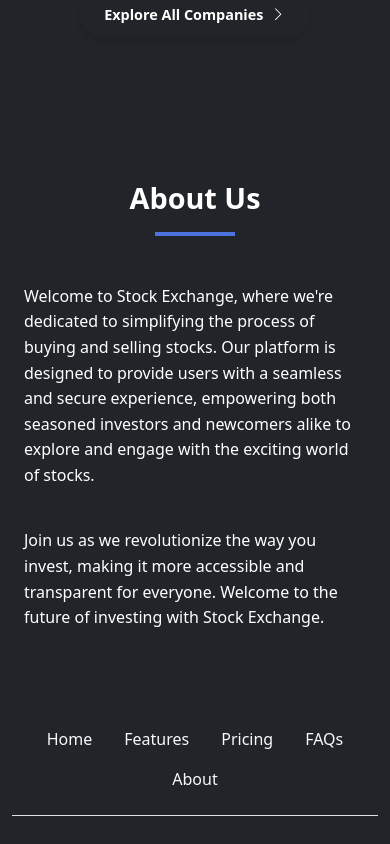
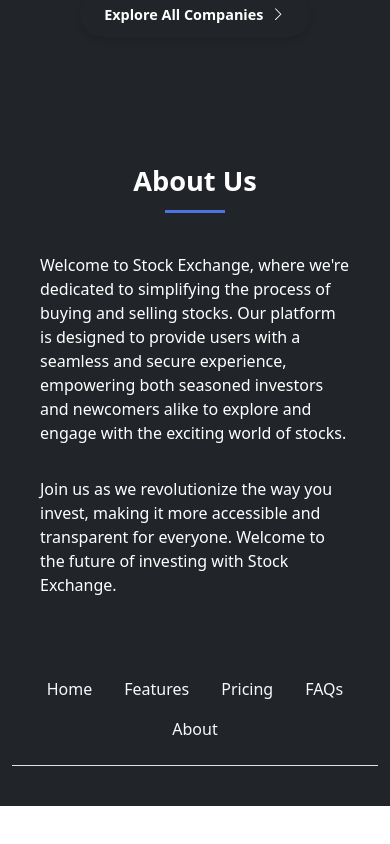
Before and after one commit to sudobh/Stock-exchange-website, a React (Create React App) app in the folder frontend/: page / in a window 390 px wide. Shown: the part 2269-3113 px from the top of the page. After the commit the page ends 3075 px from the top, so only its background shows below. Built offline with nearby package versions, Linux system fonts and the light colour scheme; the HTML template or start-up script is replaced by a standard one.

Commit message:
update about us css

```diff
--- a/frontend/src/components/AboutUs.module.css
+++ b/frontend/src/components/AboutUs.module.css
@@ -1,15 +1,15 @@
 .aboutSection {
   background-color: #212529;
   color: white;
-  padding: 4rem 0;
+  padding: 3rem 1rem;
   display: flex;
   justify-content: center;
 }
 
 .contentContainer {
   width: 100%;
-  max-width: 1200px;
-  padding: 0 2rem;
+  max-width: 768px;
+  padding: 0 1.5rem;
   display: flex;
   flex-direction: column;
   align-items: center;
@@ -17,58 +17,42 @@
 
 .header {
   text-align: center;
-  margin-bottom: 3rem;
+  margin-bottom: 2rem;
 }
 
 .title {
-  font-size: 2.5rem;
+  font-size: 2rem;
   font-weight: 700;
-  margin-bottom: 1rem;
+  margin-bottom: 0.75rem;
   position: relative;
 }
 
 .underline {
-  width: 80px;
-  height: 4px;
+  width: 60px;
+  height: 3px;
   background: #4e73df;
-  margin: 0 auto;
+  margin: 0.5rem auto;
 }
 
 .textContent {
   display: flex;
   flex-direction: column;
-  gap: 1.5rem;
-  max-width: 800px;
+  gap: 1rem;
+  max-width: 100%;
 }
 
 .description {
-  font-size: 1.1rem;
-  line-height: 1.6;
-  text-align: center;
-}
-
-/* Responsive adjustments */
-@media (max-width: 768px) {
-  .contentContainer {
-    padding: 0 1.5rem;
-  }
-
-  .title {
-    font-size: 2rem;
-  }
-
-  .description {
-    font-size: 1rem;
-    text-align: left;
-  }
+  font-size: 1rem;
+  line-height: 1.5;
+  text-align: left;
 }
 
 @media (max-width: 480px) {
   .aboutSection {
-    padding: 3rem 0;
+    padding: 2rem 1rem;
   }
 
   .title {
-    font-size: 1.8rem;
+    font-size: 1.7rem;
   }
 }
```
